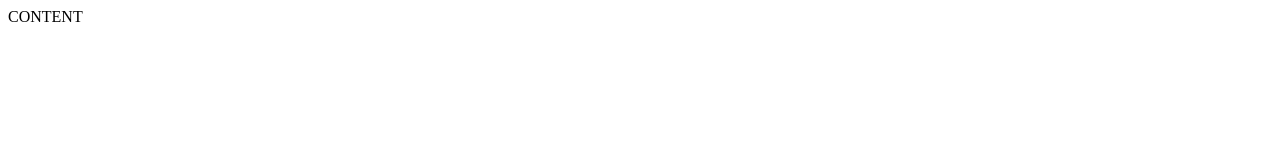
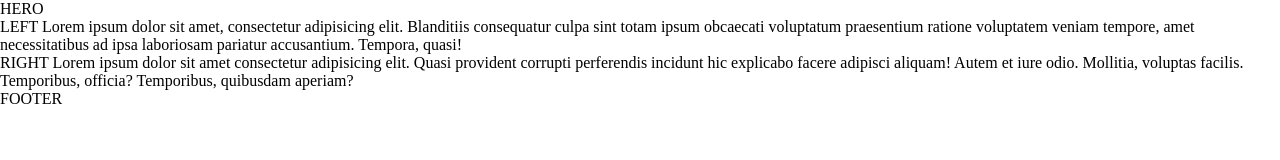
Before and after one commit to sgrazys/04-coming-soon, a website: page index.html in a window 1280 px wide. Drawn offline with Linux system fonts and the light colour scheme.

Commit message:
add base layout

```diff
--- /dev/null
+++ b/css/base/base.css
@@ -0,0 +1,11 @@
+body,
+body *  {
+    padding: 0;
+    margin:0;
+    box-sizing: border-box
+};
+
+
+body {
+    font-family: 'Gill Sans', 'Gill Sans MT', Calibri, 'Trebuchet MS', sans-serif;
+};
--- a/index.html
+++ b/index.html
@@ -14,7 +14,26 @@
         <meta name="msapplication-TileColor" content="#da532c">
         <meta name="theme-color" content="#ffffff">
 
+        <!-- base -->
+        <link rel="stylesheet" href="./css/base/base.css">
+        <link rel="stylesheet" href="./css/base/layout.css">
+        <!-- 3rd-party -->
+        <!-- components -->
+        <!-- pages -->
+        <link rel="stylesheet" href="./css/pages/home.css">
+
+    </head>
+
     <body>
-    CONTENT
+        <section>
+            HERO
+        </section>
+        <section>
+            <div class="left">LEFT Lorem ipsum dolor sit amet, consectetur adipisicing elit. Blanditiis consequatur culpa sint totam ipsum obcaecati voluptatum praesentium ratione voluptatem veniam tempore, amet necessitatibus ad ipsa laboriosam pariatur accusantium. Tempora, quasi!</div>
+            <div class="right">RIGHT Lorem ipsum dolor sit amet consectetur adipisicing elit. Quasi provident corrupti perferendis incidunt hic explicabo facere adipisci aliquam! Autem et iure odio. Mollitia, voluptas facilis. Temporibus, officia? Temporibus, quibusdam aperiam?</div>
+        </section>
+        <footer>
+            FOOTER
+        </footer>
     </body>
 </html>
```
Also changed, not shown: css/base/layout.css (added), css/pages/home.css (added). Lines whose indentation alone changed are shown as unchanged.
